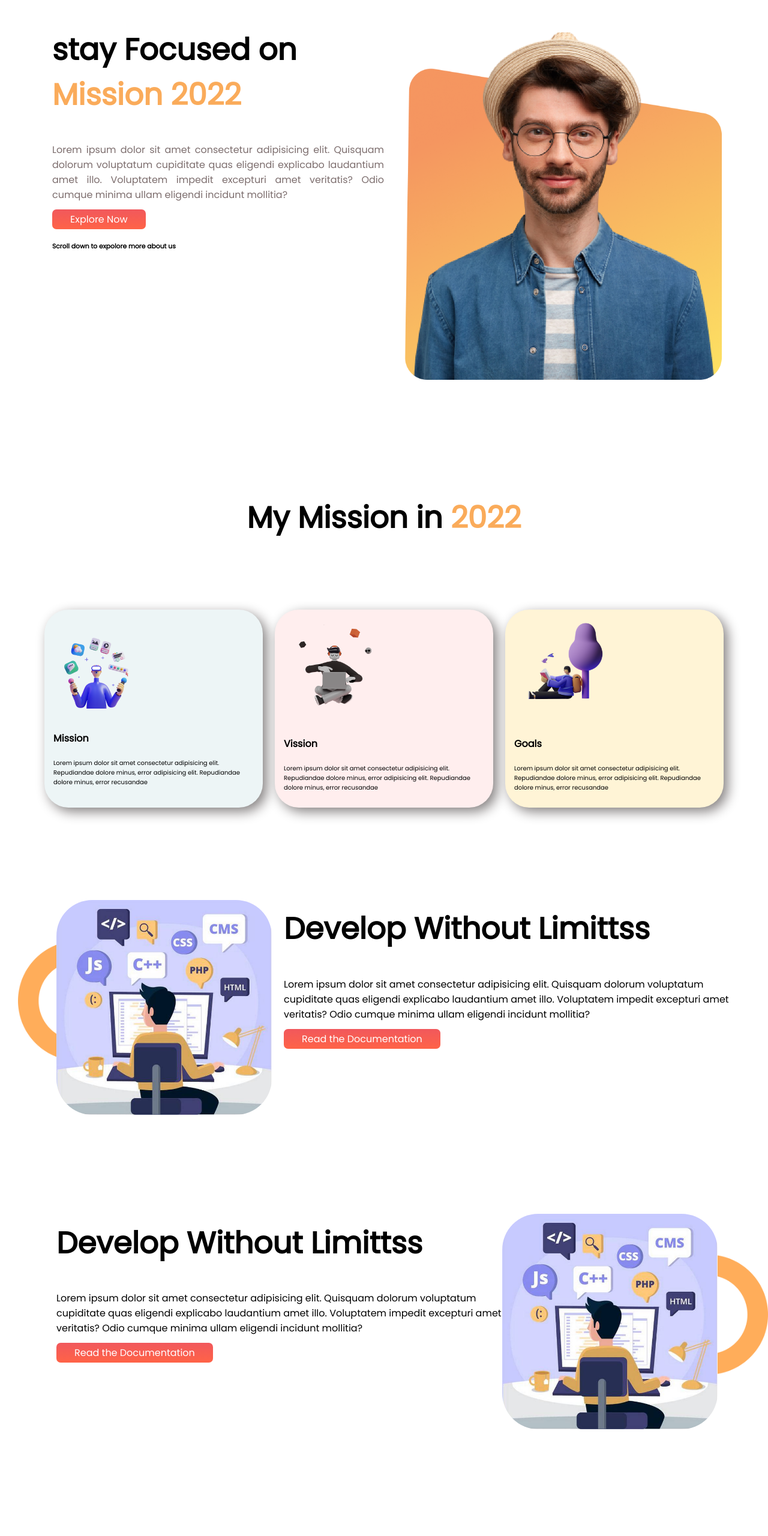
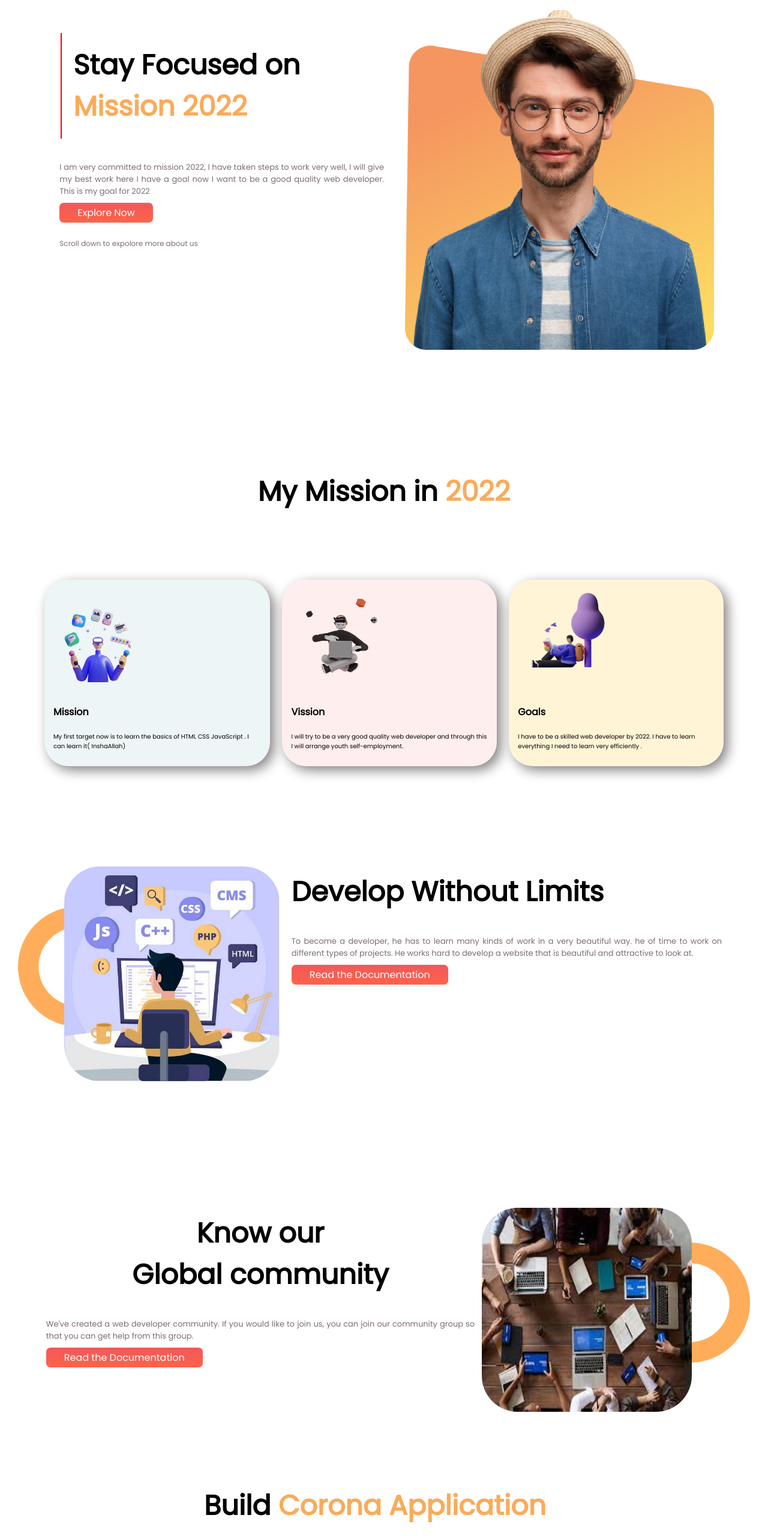
Before and after one commit to Raselraaz123/my-missionn-2022, a plain HTML site: page index.html in a window 1280 px wide. Shown: the part 60-2620 px from the top of the page at 60% size. Before the commit the page ends 2513 px from the top, so only its background shows below. Drawn offline with Linux system fonts and the light colour scheme; a web font is replaced by a local one.

Commit message:
i made it myself without any kind of cooperation so it took a little more time

```diff
--- a/index.html
+++ b/index.html
@@ -7,6 +7,11 @@
     <title>First assignment</title>
     <link rel="preconnect" href="https://fonts.googleapis.com">
     <link rel="preconnect" href="https://fonts.gstatic.com" crossorigin>
+    <link
+        href="https://fonts.googleapis.com/css2?family=Courgette&family=Oswald&family=Poppins&family=Vujahday+Script&display=swap"
+        rel="stylesheet">
+    <link rel="preconnect" href="https://fonts.googleapis.com">
+    <link rel="preconnect" href="https://fonts.gstatic.com" crossorigin>
     <link href="https://fonts.googleapis.com/css2?family=Courgette&family=Oswald&family=Poppins&display=swap"
         rel="stylesheet">
     <link rel="stylesheet" href="style.css">
@@ -14,83 +19,91 @@
 <body>
     <section class="whole-section-cover">
         <div class="half-width">
-            <h1>stay Focused on <br><span class="mission-color"> Mission 2022</span></h1>
-
-            <p>Lorem ipsum dolor sit amet consectetur adipisicing elit. Quisquam dolorum voluptatum cupiditate quas eligendi
-                explicabo laudantium amet illo. Voluptatem impedit excepturi amet veritatis? Odio cumque minima ullam
-                eligendi
-                incidunt mollitia?</p>
-            <a class="button-color" href="#">Explore Now</a>
-            <h6>Scroll down to expolore more about us</small></h6>
+            <div class="border-left ">
+                <h1 class="h1-right-side-border">Stay Focused on<span class="mission-color"> Mission 2022</span></h1>
+            </div>
+            <p>I am very committed to mission 2022, I have taken steps to work very well, I will give my best work here I have a
+                goal now I want to be a good quality web developer. This is my goal for 2022</p>
+            <a class="button-color" href="#">Explore Now</a> <br><br>
+            <small>Scroll down to expolore more about us</small>
         </div>
         <div class="half-width">
             <img src="images/person/person-1.png" alt="about this person">
         </div>
     </section>
     <section class="sectoin-2a">
-
         <h1 class="all-text-center">My Mission in <span class="mission-color"> 2022</span></h1>
         <div class="sectoin-2">
             <div class="three-column column-1 ">
                 <img src="images/illustrators/illustrator-1.png" alt="">
                 <h4>Mission</h4>
-                <p>Lorem ipsum dolor sit amet consectetur adipisicing elit. Repudiandae dolore minus, error
-                    adipisicing
-                    elit. Repudiandae dolore minus, error recusandae
+                <p>
+                    My first target now is to learn the basics of HTML CSS JavaScript . I can learn it( InshaAllah)
                 </p>
             </div>
             <div class="three-column column-2">
                 <img src="images/illustrators/illustrator-2.png" alt="">
                 <h4>Vission</h4>
-                <p>Lorem ipsum dolor sit amet consectetur adipisicing elit. Repudiandae dolore minus, error
-                    adipisicing
-                    elit. Repudiandae dolore minus, error recusandae
+                <p>I will try to be a very good quality web developer and through this I will arrange youth self-employment.
                 </p>
             </div>
             <div class="three-column column-3">
                 <img src="images/illustrators/illustrator-3.png" alt="">
                 <h4>Goals</h4>
-                <p>Lorem ipsum dolor sit amet consectetur adipisicing elit. Repudiandae dolore minus, error
-                    adipisicing
-                    elit. Repudiandae dolore minus, error recusandae
+                <p>I have to be a skilled web developer by 2022. I have to learn everything I need to learn very efficiently .
                 </p>
             </div>
         </div>
     </section>
     <section class="whole-section-cover background-img">
-
         <div class="half-width2">
             <img class="img-size-control" src="images/pictures/coding.png" alt="about this person">
         </div>
         <div class="half-width2">
-            <h1>Develop Without Limittss</h1>
-
-            <p>Lorem ipsum dolor sit amet consectetur adipisicing elit. Quisquam dolorum voluptatum cupiditate quas eligendi
-                explicabo laudantium amet illo. Voluptatem impedit excepturi amet veritatis? Odio cumque minima ullam
-                eligendi
-                incidunt mollitia?</p>
+            <h1>Develop Without Limits</h1>
+            <p>To become a developer, he has to learn many kinds of work in a very beautiful way. he of time to work on different
+                types of projects. He works hard to develop a website that is beautiful and attractive to look at.</p>
             <a class="button-color" href="#">Read the Documentation</a>
-
         </div>
-
         </section>
-
         <section class="whole-section-cover background-img2">
-
-
             <div class="half-width2">
-                <h1>Develop Without Limittss</h1>
-
-                <p>Lorem ipsum dolor sit amet consectetur adipisicing elit. Quisquam dolorum voluptatum cupiditate quas eligendi
-                    explicabo laudantium amet illo. Voluptatem impedit excepturi amet veritatis? Odio cumque minima ullam
-                    eligendi
-                    incidunt mollitia?</p>
+                <h1>Know our <br> Global community</h1>
+                <p>We've created a web developer community. If you would like to join us, you can join our community group so that you
+                    can get help from this group.</p>
                 <a class="button-color" href="#">Read the Documentation</a>
-
-            </div>
-            <div class="half-width2">
-                <img class="img-size-control" src="images/pictures/coding.png" alt="about this person">
-            </div>
+                </div>
+                <div class="half-width2">
+                    <img id="img-width-hight" class="img-size-control" src="images/pictures/porject.png" alt="about this person">
+                </div>
+                </section>
+                <section class="background-img2">
+                    <h1>Build <span class="mission-color more-align"> Corona Application</span></h1>
+                    <div class="whole-section-cover">
+                        <div class="half-width23">
+                            First Name: <br>
+                            <input type="text" placeholder="Enter your first Name">
+                            Last Name: <br>
+                            <input type="text" placeholder="Enter your Last Name">
+                            Gmail: <br>
+                            <input type="text" placeholder="Enter your Gmail">
+                            Password: <br>
+                            <input type="password" placeholder="Enter your password">
+                            Write Something: <br>
+                            <textarea col="12" row="20" placeholder="Say something about yourself"></textarea>
+                            <input type="submit"><input type="reset">
+                        </div>
+                        <div class="half-width2">
+                                    <h1>Stay Safe With Go<span class="mission-color">Corona.</span></h1>
+                                    <p>We hope you are safe during this corona period and everyone around you is healthy. You will be as clean and social as
+                                        possible. InshaAllah Allah will keep you all healthy InshaAllah.</p>
+                                    <a class="button-color" href="#">App Fetures</a>
+                                    </div>
+                                    </div>
         </section>
+        <footer>
+            <h1>Mission <span id="color">2022</span></h1>
+            <p> <small> Hard work, perseverance, and Determination for 2022</small></p>
+        </footer>
 </body>
 </html>
--- a/style.css
+++ b/style.css
@@ -3,24 +3,30 @@ body{
     font-family: 'Courgette', cursive;
 font-family: 'Oswald', sans-serif;
 font-family: 'Poppins', sans-serif;
+
 }
 .whole-section-cover{
     display: flex;
-    padding: 5%;
+    padding: 6%;
 }
 .half-width{
     width: 50%;
     padding-left: 2%;
     padding-bottom: 80px;
-
 }
 .half-width img{
 width: 100%;
-margin-top: 50px;
 padding-right: 5%;
 }
 h1{
-    font-size: 50px;
+    font-size: 46px;
+}
+.h1-right-side-border{
+    padding: 19px;
+}
+.border-left{
+    border-left: 2px solid red;
+    margin-left: 2px;
 }
 .mission-color{
     color: #FAAB5A;
@@ -34,6 +40,17 @@ h1{
 
 }
 .half-width p {
+    font-size: 13px;
+text-align:justify;
+color:rgb(124, 109, 109);
+}
+.half-width small{
+    font-size: 12px;
+    text-align:justify;
+    color:rgb(124, 109, 109);
+}
+.half-width2 p{
+    font-size: 13px;
     text-align:justify;
     color:rgb(124, 109, 109);
 }
@@ -44,13 +61,11 @@ h1{
     padding: 5%;
     padding-bottom: 50px;
     width: 90%;
-
 }
 .all-text-center{
     text-align: center;
 }
 .three-column{
-
   margin: 10px;
 
 }
@@ -59,10 +74,8 @@ h1{
 }
 .three-column img{
     width: 50%;
-
 }
 .img-size-control{
-
     margin-top: 30px;
     width: 359px;
     border-radius: 60px;
@@ -74,7 +87,8 @@ h1{
     background-repeat: no-repeat;
     background-size: 200px;
     background-position:right;
- margin-left: 30px;
+    margin-right: 30px;
+    margin-top: 20px;
 
 }
 .background-img{
@@ -82,29 +96,65 @@ h1{
     background-repeat: no-repeat;
     background-size: 200px;
     background-position: left;
- margin-left: 30px;
+    margin-left: 30px;
 }
-
-
-
 .column-1{
     background-color:#EDF5F6 ;
     border-radius: 40px;
-
     padding: 15px;
     box-shadow: 7px 7px 20px rgb(134, 130, 130);
 }
 .column-2{
     background-color:#FFEEEE ;
     border-radius: 40px;
-
     padding: 15px;
     box-shadow: 7px 7px 20px rgb(134, 130, 130);
 }
 .column-3{
     background-color:#FFF4D6 ;
     border-radius: 40px;
-
     padding: 15px;
     box-shadow: 7px 7px 20px rgb(134, 130, 130);
 }
+.half-width2 p{
+    font-size: 13px;
+}
+#img-width-hight{
+    width: 350px;
+    height: 340px;
+    margin-left: 12px;
+}
+.half-width23{
+    padding: 40px;
+    margin: 30px;
+    margin-right: 74px;
+    width: 300px;
+    height: auto;
+    border: 2px solid gray;
+    border-radius: 40px;
+    box-shadow: 7px 7px 40px gray;
+    background-color: mediumorchid;
+    color:white;
+}
+.half-width23 input{
+    border-radius: 10px;
+}
+.background-img2 h1{
+   text-align: center;
+}
+footer
+{
+    color: white;
+    text-align: center;
+    padding: 5px 0px;
+    background-color: #0B0D17;
+}
+#color{
+    color:#FA5757 ;
+}
+footer h1{
+    font-family:font-family: 'Courgette', cursive;
+    font-family: 'Oswald', sans-serif;
+    font-family: 'Poppins', sans-serif;
+    font-family: 'Vujahday Script', cursive; ;
+}
```
Also changed, not shown: images/person/person-0.png (deleted), images/person/person-2.png (deleted), images/person/person-3.png (deleted), images/person/person-4.png (deleted), images/person/person-5.png (deleted), images/pictures/app.png (deleted), images/shapes/shape-3.png (deleted), images/shapes/shape-5.png (deleted), images/shapes/shape-6.png (deleted), 5 other files.
